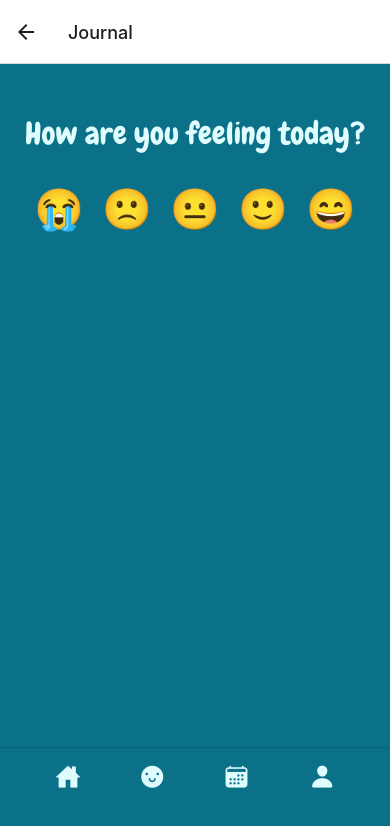
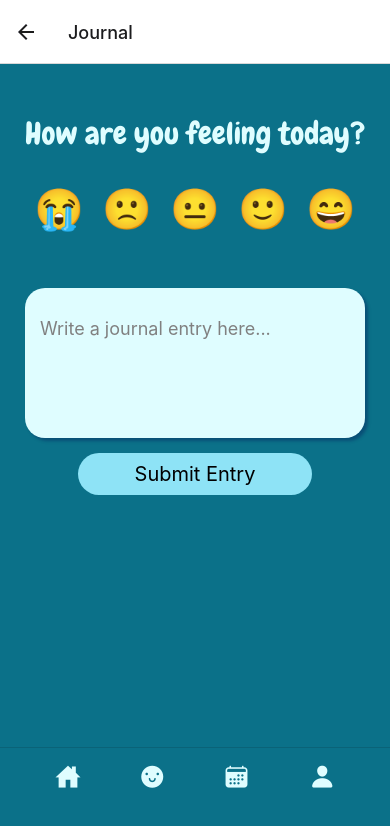
Before and after one commit to lisaphamtaylor/self-care-ideas-app, a React Native app: screen /Mood in a window 390 px wide. Shown: the top 826 px of the page. Built offline with nearby package versions, Linux system fonts and the light colour scheme; no server answers.

Commit message:
adds journalEntry to MoodScreen and FavsScreen

```diff
--- a/screens/FavoritesScreen.js
+++ b/screens/FavoritesScreen.js
@@ -24,6 +24,7 @@ const FavoritesScreen = ({ navigation }) => {
             data: doc.data().favorites,
             id: doc.id,
             mood: doc.data().mood,
+            journalEntry: doc.data().journalEntry,
           }));
           setFavorites(newData);
         }
@@ -64,12 +65,15 @@ const FavoritesScreen = ({ navigation }) => {
     }
   }
 
-  function renderSectionHeader({ section: { id, mood } }) {
+  function renderSectionHeader({ section: { id, mood, journalEntry } }) {
     return (
       <View style={styles.sectionHeader}>
         <Text style={styles.headerText}>{id}</Text>
         {mood ? (
           <Text style={styles.moodText}>mood: {moodTranslate(mood)}</Text>
+        ) : null}
+        {journalEntry ? (
+          <Text style={styles.moodText}>{journalEntry}</Text>
         ) : null}
       </View>
     );
--- a/screens/MoodScreen.js
+++ b/screens/MoodScreen.js
@@ -1,8 +1,10 @@
-import React from 'react';
+import React, { useState } from 'react';
 import {
+  Pressable,
   SafeAreaView,
   StyleSheet,
   Text,
+  TextInput,
   TouchableOpacity,
   View,
 } from 'react-native';
@@ -13,8 +15,10 @@ import { doc, updateDoc } from 'firebase/firestore';
 
 import Footer from '../components/Footer';
 import { currentDate, uid } from './FilterScreen';
+import Colors from '../styles/Color';
 
 export default function MoodScreen({ navigation }) {
+  const [journalText, setJournalText] = useState('');
   const journalRef = doc(db, 'users', uid, 'date', currentDate);
 
   const updateMood = (number) => {
@@ -27,6 +31,10 @@ export default function MoodScreen({ navigation }) {
   const press3 = () => updateMood(3);
   const press4 = () => updateMood(4);
   const press5 = () => updateMood(5);
+
+  const updateJournal = (text) => {
+    updateDoc(journalRef, { journalEntry: text });
+  };
 
   return (
     <SafeAreaView
@@ -61,6 +69,27 @@ export default function MoodScreen({ navigation }) {
       <View style={styles.footer}>
         <Footer navigation={navigation} />
       </View>
+
+      <View style={styles.textbox}>
+        <TextInput
+          placeholderTextColor='grey'
+          placeholder='Write a journal entry here...'
+          autoCapitalize='sentences'
+          editable
+          multiline
+          numberOfLines={5}
+          maxLength={1000}
+          value={journalText}
+          onChangeText={(text) => setJournalText(text)}
+          style={styles.text}
+        />
+      </View>
+      <TouchableOpacity
+        style={styles.submitButton}
+        onPress={updateJournal(journalText)}
+      >
+        <Text style={{ fontSize: 20 }}>Submit Entry</Text>
+      </TouchableOpacity>
     </SafeAreaView>
   );
 }
@@ -79,6 +108,35 @@ const styles = StyleSheet.create({
     width: '100%',
     bottom: '5%',
     zindex: 999,
-    // backgroundColor: '#095E71',
+  },
+  textbox: {
+    backgroundColor: Colors.LIGHT_CYAN,
+    borderRadius: 20,
+    marginTop: 40,
+    marginHorizontal: 25,
+    minHeight: 100,
+    shadowColor: Colors.DARK_BLUE,
+    shadowOffset: {
+      width: 3,
+      height: 3,
+    },
+    shadowOpacity: 0.3,
+    shadowRadius: 3.3,
+  },
+  text: {
+    fontSize: 18,
+    padding: 15,
+    marginTop: 15,
+    textAlignVertical: 'top',
+  },
+  submitButton: {
+    backgroundColor: '#8EE3F6',
+    alignItems: 'center',
+    justifyContent: 'center',
+    minHeight: 42,
+    borderRadius: 40,
+    alignSelf: 'center',
+    width: '60%',
+    marginTop: 15,
   },
 });
```
